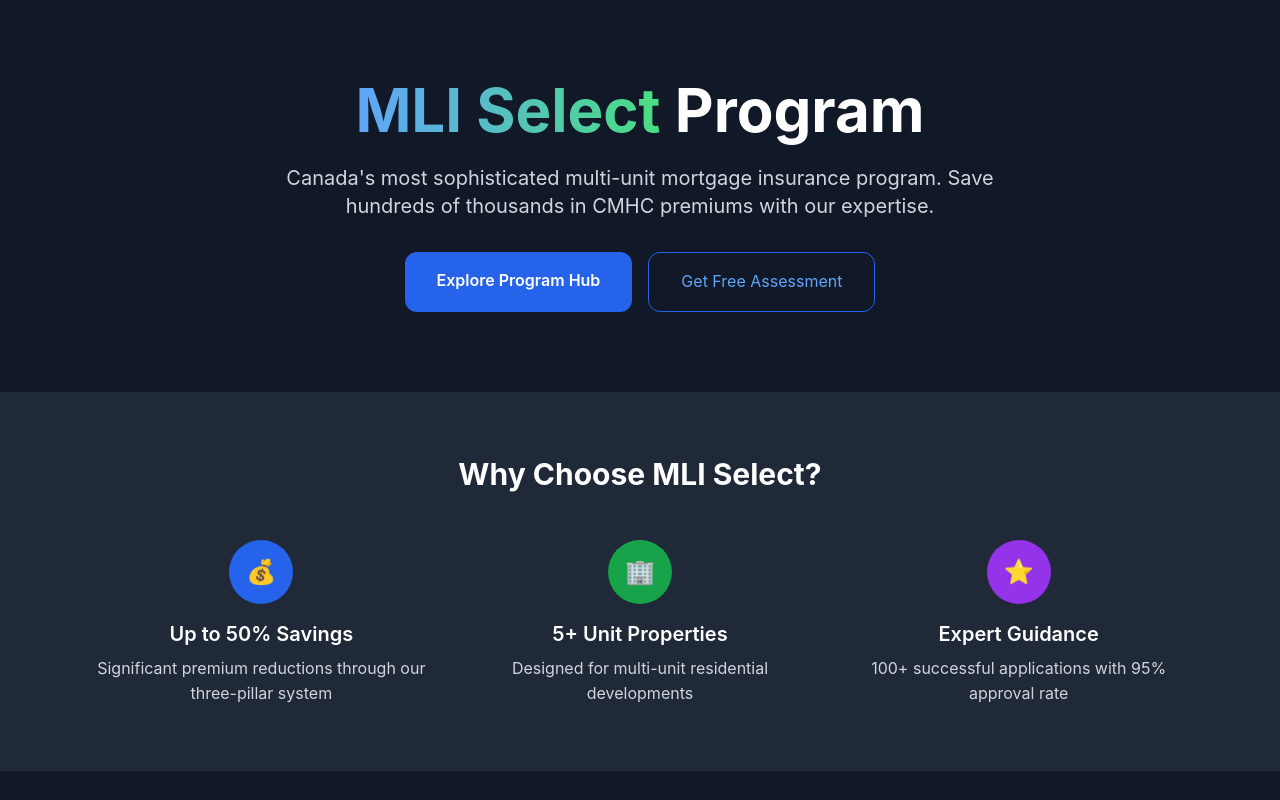
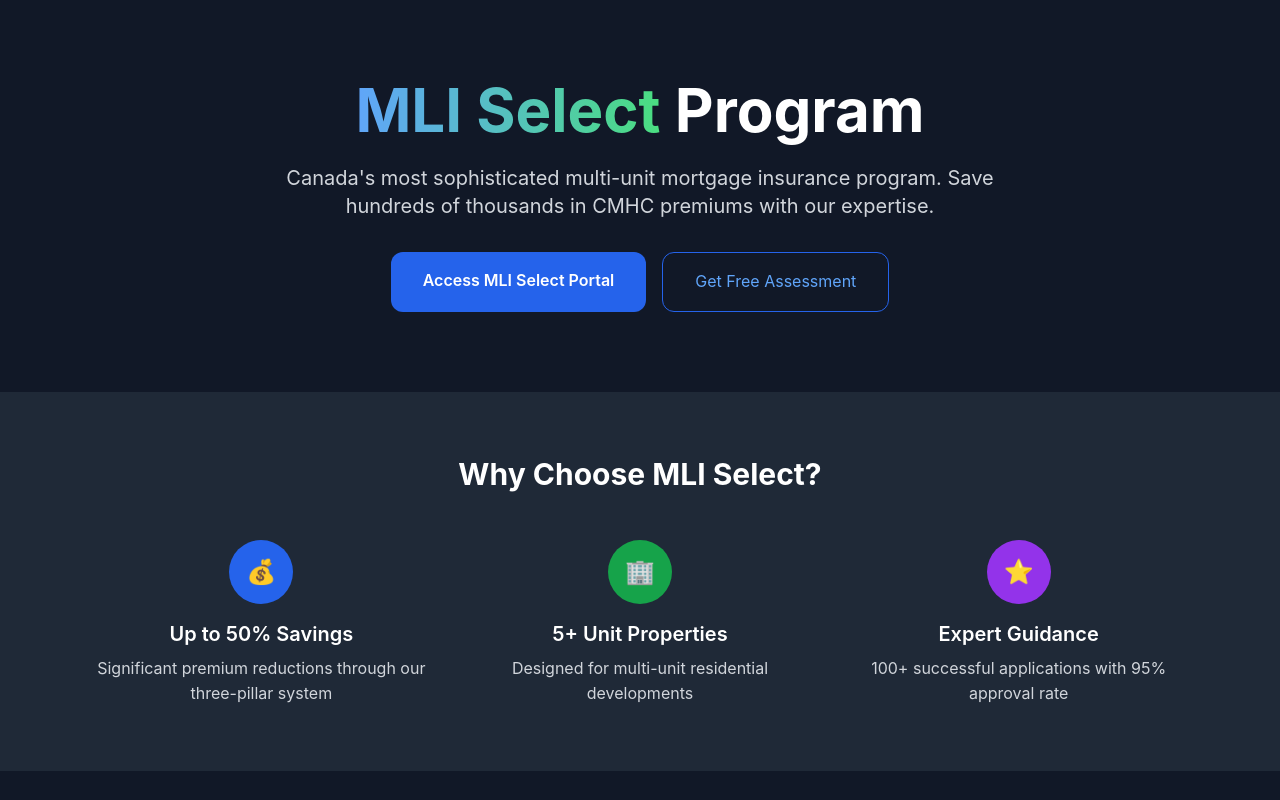
Before and after one commit to varun13125/kraft-mortgages, a Next.js app in the folder apps/web/: page /mli in a window 1280 px wide. Shown: the top 800 px of the page. Built offline with nearby package versions, Linux system fonts and the light colour scheme; no server answers.

Commit message:
fix: Update MLI landing page link to use type assertion for /mli-select route

```diff
--- a/apps/web/app/(site)/mli/page.tsx
+++ b/apps/web/app/(site)/mli/page.tsx
@@ -20,10 +20,10 @@
           </p>
           <div className="flex flex-col sm:flex-row gap-4 justify-center">
             <Link
-              href="/mli-select"
+              href={"/mli-select" as any}
               className="px-8 py-4 bg-blue-600 hover:bg-blue-700 text-white font-semibold rounded-lg transition-colors"
             >
-              Explore Program Hub
+              Access MLI Select Portal
             </Link>
             <Link
               href={"/contact" as any}
```
